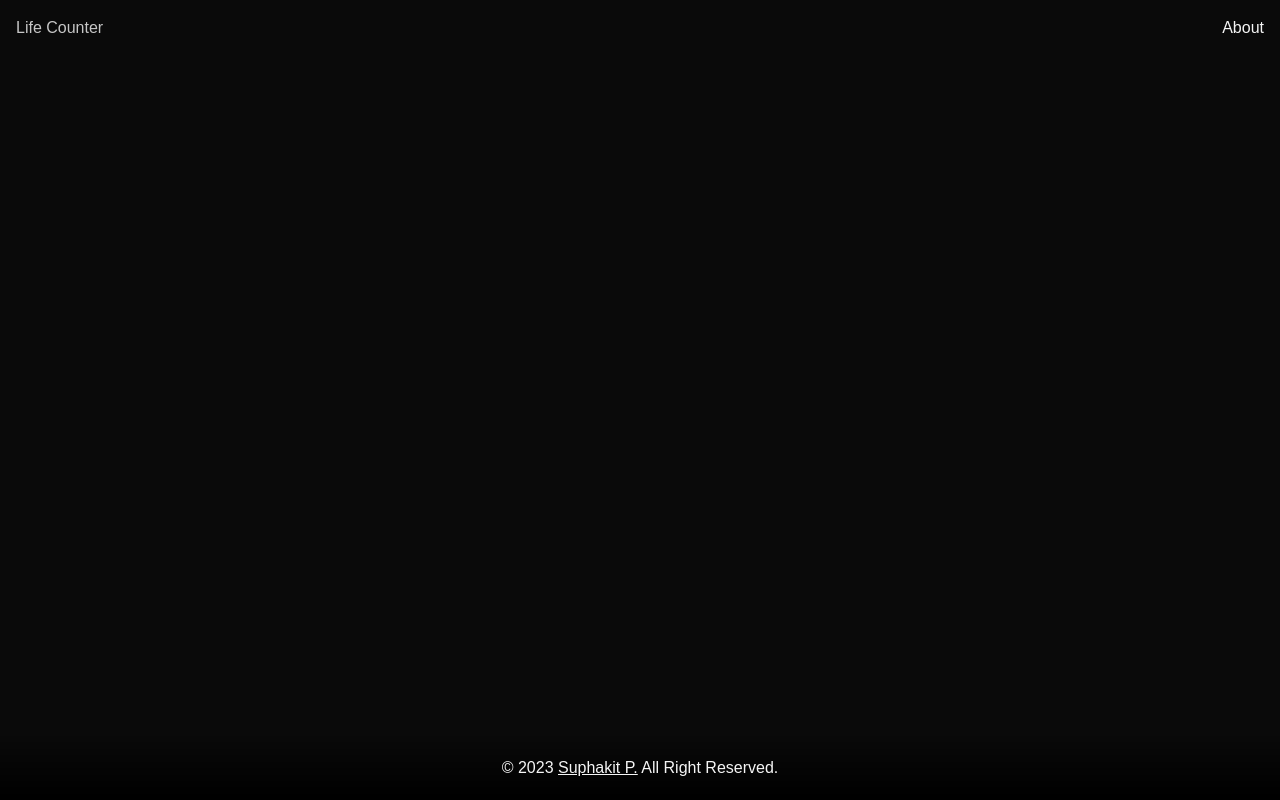
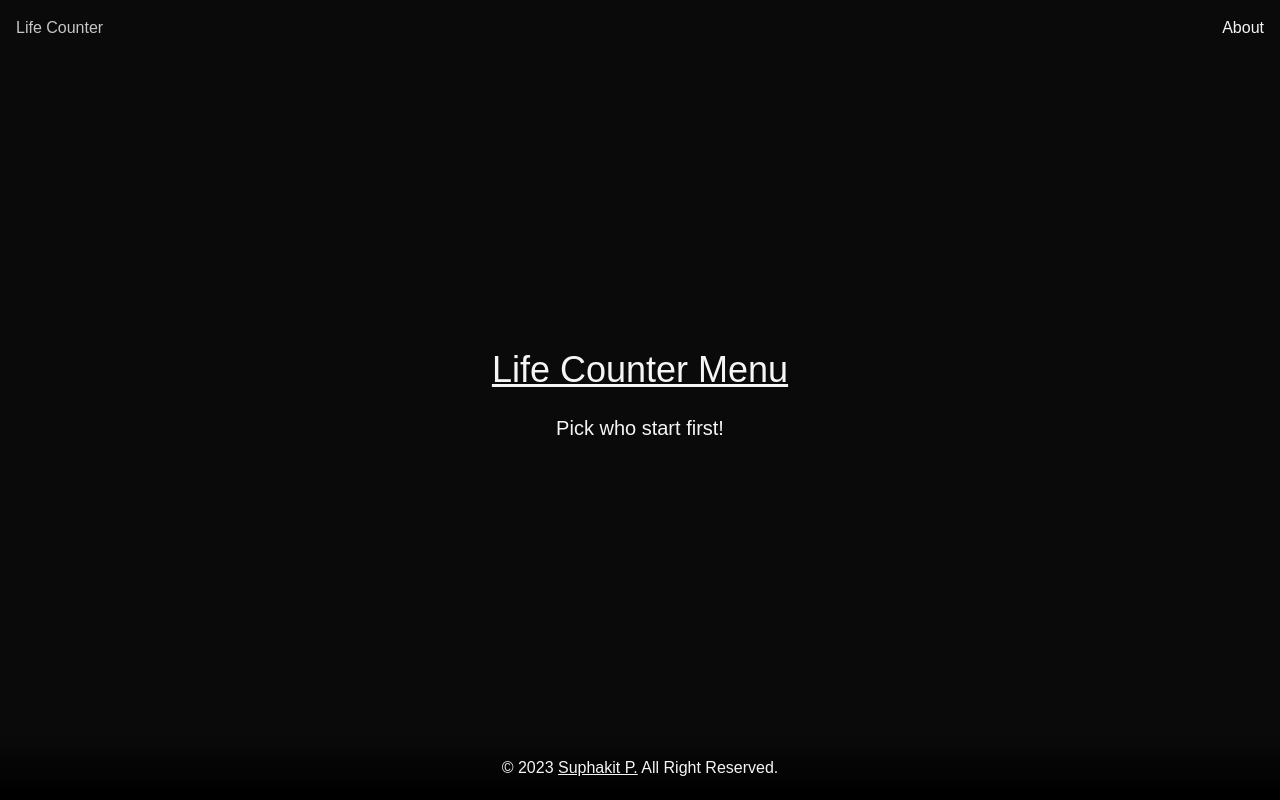
Before and after one commit to KIZUNEParty/life-counter-re, a SvelteKit app: page / in a window 1280 px wide. Built offline with nearby package versions, Linux system fonts and the light colour scheme; a web font is replaced by a local one.

Commit message:
feat<pages>: setting up index page

```diff
--- a/src/routes/+page.svelte
+++ b/src/routes/+page.svelte
@@ -1,3 +1,25 @@
 <script>
+	import { based } from "../constants/pages_based";
+	import TW_CLASS from "../constants/tailwind_class";
 
+  const ButtonClass = `block py-4 text-xl duration-300 hover:bg-white-overlay hover:text-pastel-black`
 </script>
+
+<svelte:head>
+  <title>
+    Menu {based.title}
+  </title>
+</svelte:head>
+
+<section class="h-screen">
+  <div class="w-full h-full flex justify-center items-center flex-row">
+    <div class="w-full md:w-[80%] mx-auto text-center">
+      <h1 class={`${TW_CLASS.heading.xxl} !py-0 my-2 !text-4xl underline`}>
+        Life Counter Menu
+      </h1>
+      <a href="/start" class={ButtonClass}>
+        Pick who start first!
+      </a>
+    </div>
+  </div>
+</section>
```
